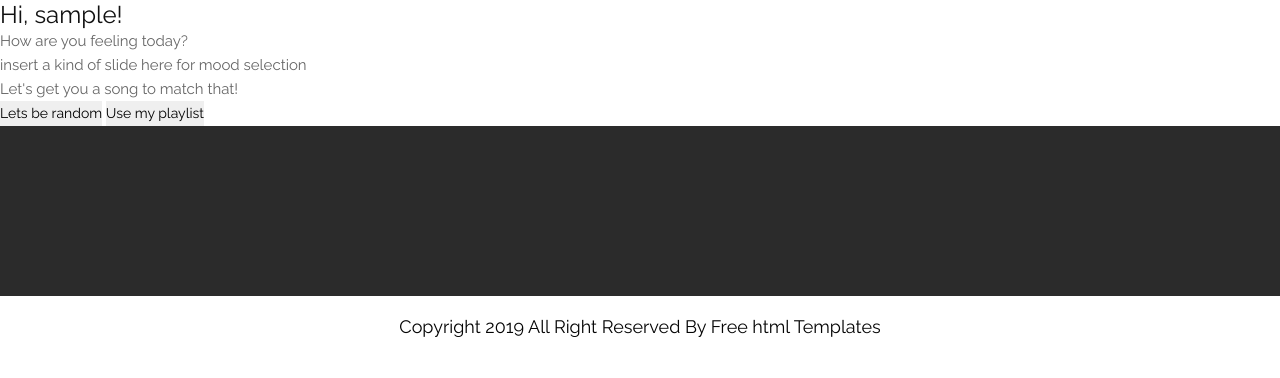
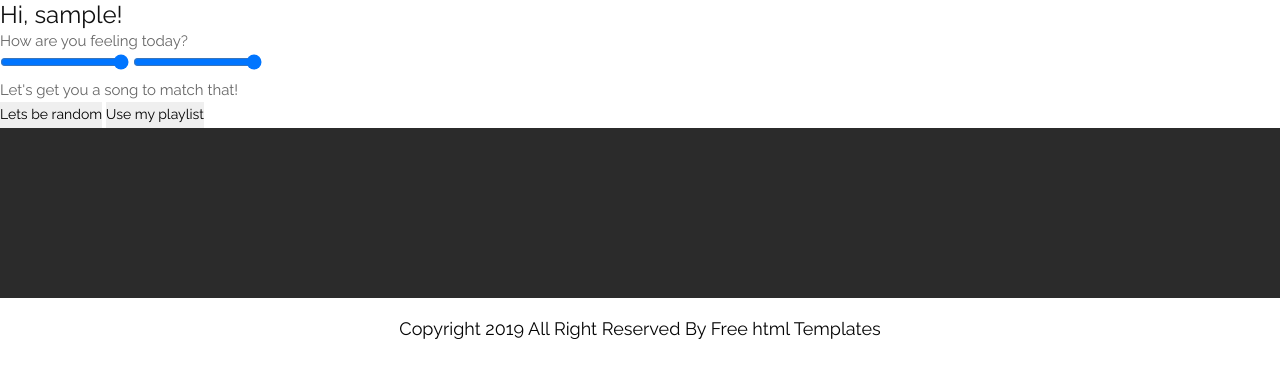
Before and after one commit to web-deving/Spotify-app, a Flask app: page /index in a window 1280 px wide. Shown: the part 120-498 px from the top of the page. Run offline with Flask 2, Linux system fonts and the light colour scheme; the visitor is signed in with stand-in values (Sample User, id 1); data comes from the database, SQL or seed files in the repository; some libraries are stand-ins or nearby versions.

Commit message:
structured sliders

```diff
--- a/app/templates/index.html
+++ b/app/templates/index.html
@@ -3,7 +3,10 @@
 {% block content %}
     <h1>Hi, {{ current_user.username }}!</h1>
     <p>How are you feeling today?</p>
-    <p>insert a kind of slide here for mood selection</p>
+    <div class= "slidecontainer">
+        <input type="range" min="0.0" max="1.0" value="0.5" class="slider" id="myRange">
+        <input type="range" min="0.0" max="1.0" value="0.5" class="slider2" id="myRange2">
+    </div>
     <p> Let's get you a song to match that!</p>
     <button>Lets be random</button>
     <button>Use my playlist</button>
```
